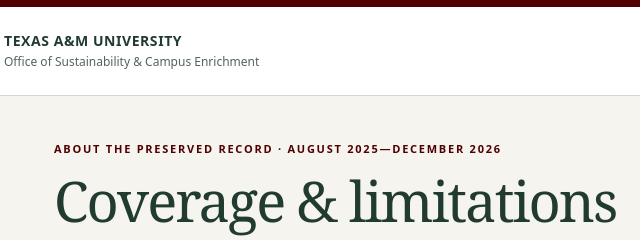
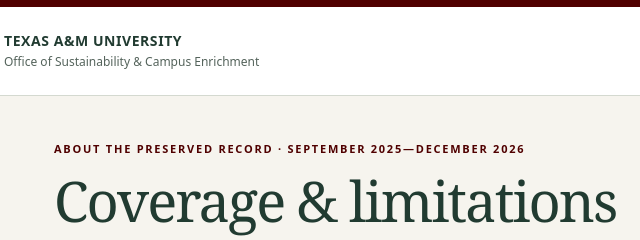
Before and after one commit to sustainabletamu/osce-calendar-archive, a plain HTML site: page archive/site/coverage.html in a window 1280 px wide. Shown: the top 240 px of the page, 120-760 px from the left. Drawn offline with Linux system fonts and the light colour scheme.

Commit message:
small change no 2

```diff
--- a/archive/site/coverage.html
+++ b/archive/site/coverage.html
@@ -7,7 +7,7 @@
 </style></head><body>
 <header><div class="masthead"><div class="brand">TEXAS A&amp;M UNIVERSITY<span>Office of Sustainability &amp; Campus Enrichment</span></div><a class="back" href="./index.html">← Back to gallery</a></div></header>
 <main>
-<div class="eyebrow">About the preserved record · August 2025—December 2026</div>
+<div class="eyebrow">About the preserved record · September 2025—December 2026</div>
 <h1>Coverage &amp; limitations</h1>
 <p class="lead">What was captured, what the public calendar returned, and what remains unknown. Snapshot captured <strong>November 16, 2026</strong>; calendar dates use America/Chicago.</p>
 <aside class="notice"><strong>A verified public snapshot. Historical completeness is unproven.</strong><p>The archive preserves publicly returned Office of Sustainability records. Deleted, hidden, unpublished, or otherwise inaccessible events may be absent. No administrator access or invented records were used.</p></aside>
```
